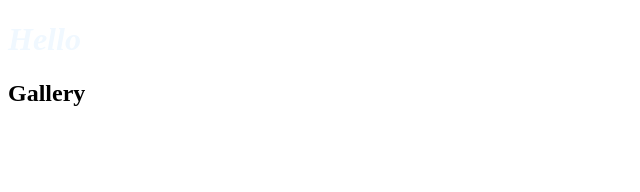
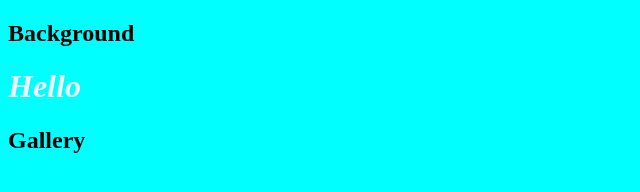
Before and after one commit to SagiMines/git-first-repo, a plain HTML site: page index.html in a window 1280 px wide. Shown: the whole page, without its empty margins (0-640 px from the left). Drawn offline with Linux system fonts and the light colour scheme.

Commit message:
new background

```diff
--- a/css/styles.css
+++ b/css/styles.css
@@ -2,3 +2,7 @@ h1 {
   color: aliceblue;
   font-style: italic;
 }
+
+body {
+  background-color: aqua;
+}
--- a/index.html
+++ b/index.html
@@ -10,6 +10,7 @@
 </head>
 
 <body>
+    <h2>Background</h2>
     <h1>Hello</h1>
     <main>
         <h2>Gallery</h2>
```
Also changed, not shown: index2.html (added, +16 -0 lines).
